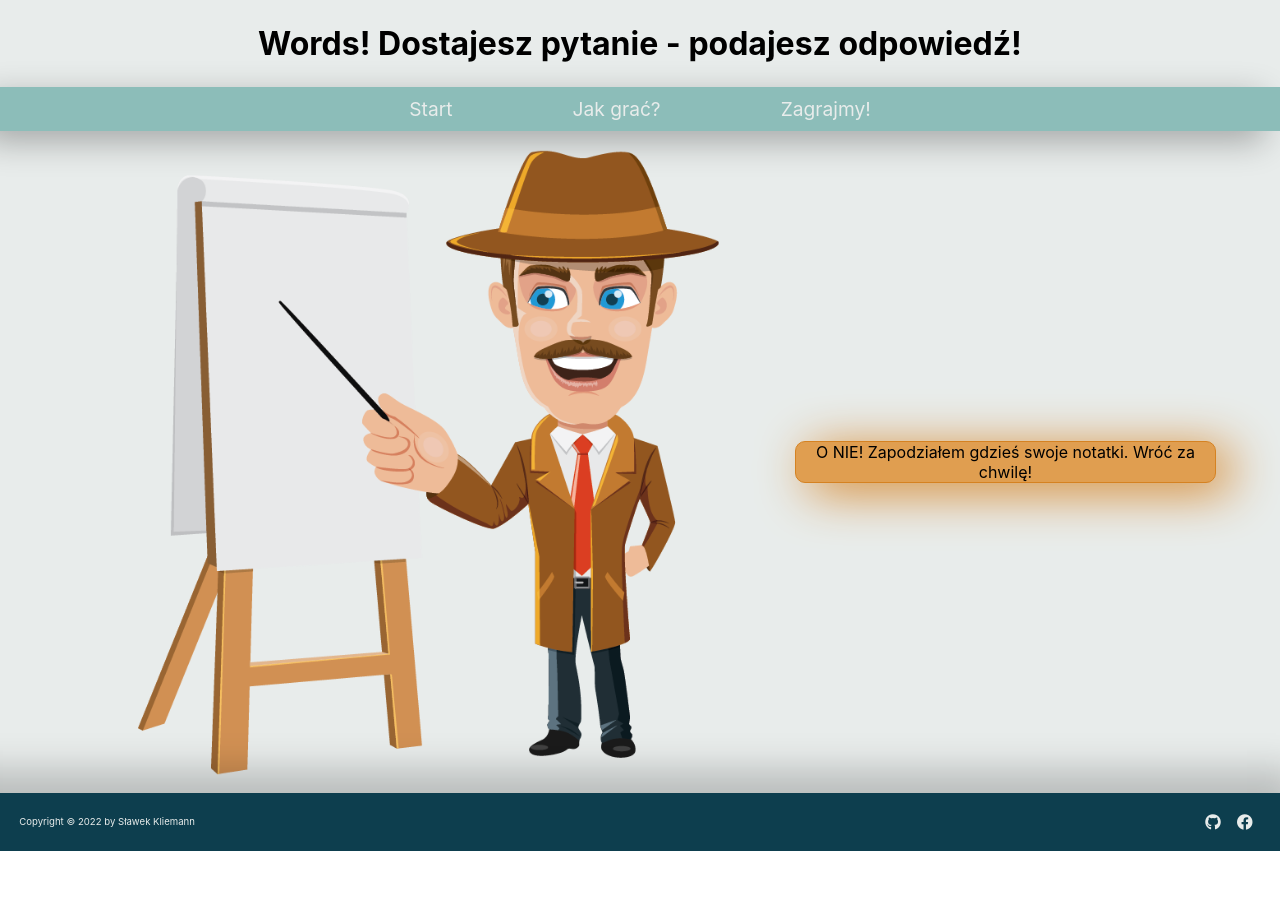
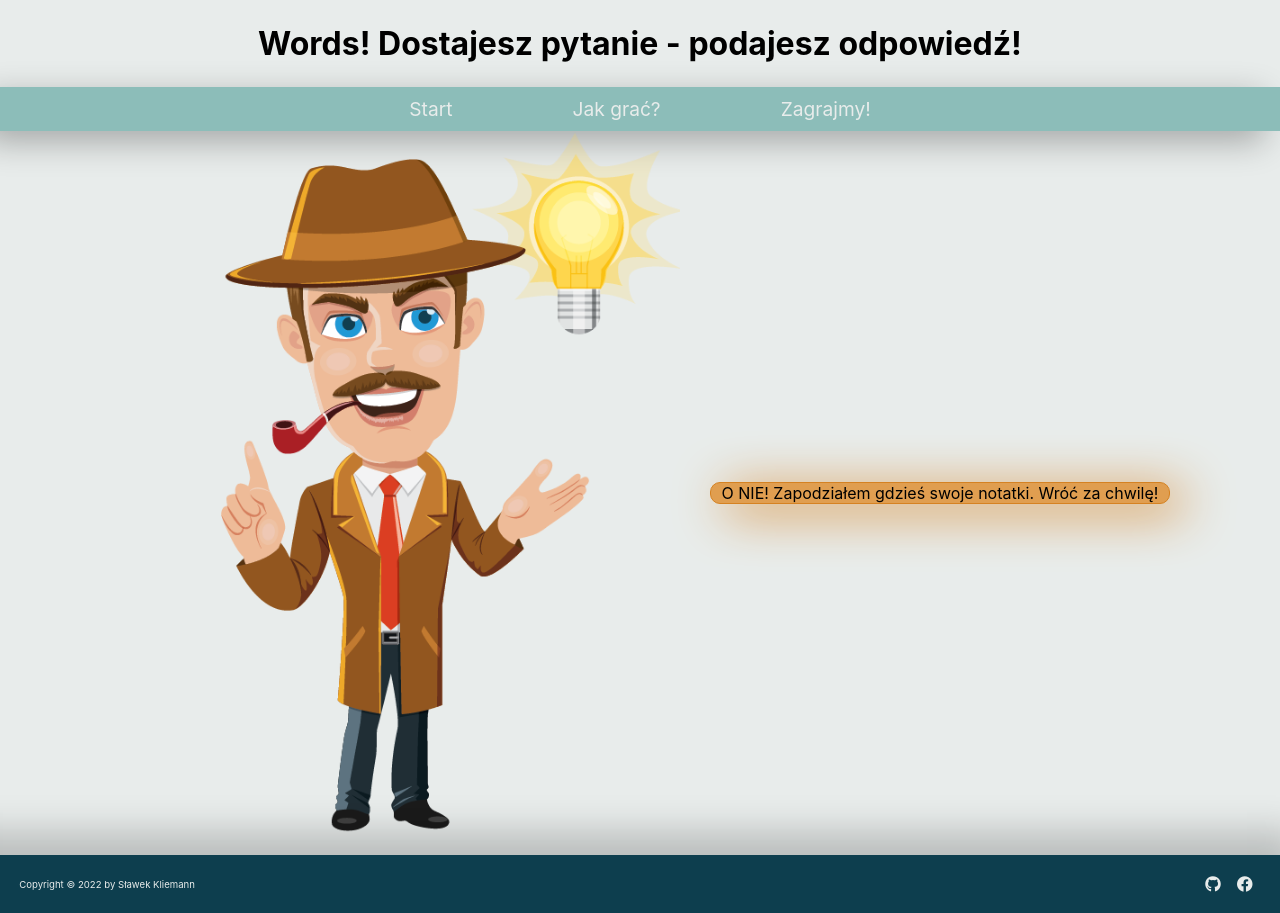
Before and after one commit to slawekKliemann/Words_project, a React (Create React App) app: page /maingame in a window 1280 px wide. Before the commit the page ends 851 px from the top, so only its background shows below. Built offline with nearby package versions, Linux system fonts and the light colour scheme; no server answers; the HTML template or start-up script is replaced by a standard one.

Commit message:
changed images in MainGame.js

```diff
--- a/src/components/pages/MainGame.js
+++ b/src/components/pages/MainGame.js
@@ -3,6 +3,7 @@ import {RandomQ} from "./RandomQ";
 import goodAnswer from '../../images/goodAnswer.png';
 import badAnswer from '../../images/badAnswer.png';
 import letsPlay from '../../images/letsPlay.png';
+import addWords from '../../images/addWords.png';
 
 
 export function MainGame(){
@@ -11,7 +12,7 @@ export function MainGame(){
 
     useEffect(() => {
         if (correct === null) {
-            setImage(letsPlay);
+            setImage(addWords);
         } else if (correct) {
             setImage(goodAnswer);
         } else {
--- a/src/scss/App.scss
+++ b/src/scss/App.scss
@@ -7,6 +7,9 @@
 /////////////////////
 //tutaj content -> start - howToPlay//
 /////////////////////
+.mainGame{
+  width:100%
+}
 
 .mainGame_description{
   display: flex;
```
Also changed, not shown: src/images/goodAnswer.png.
